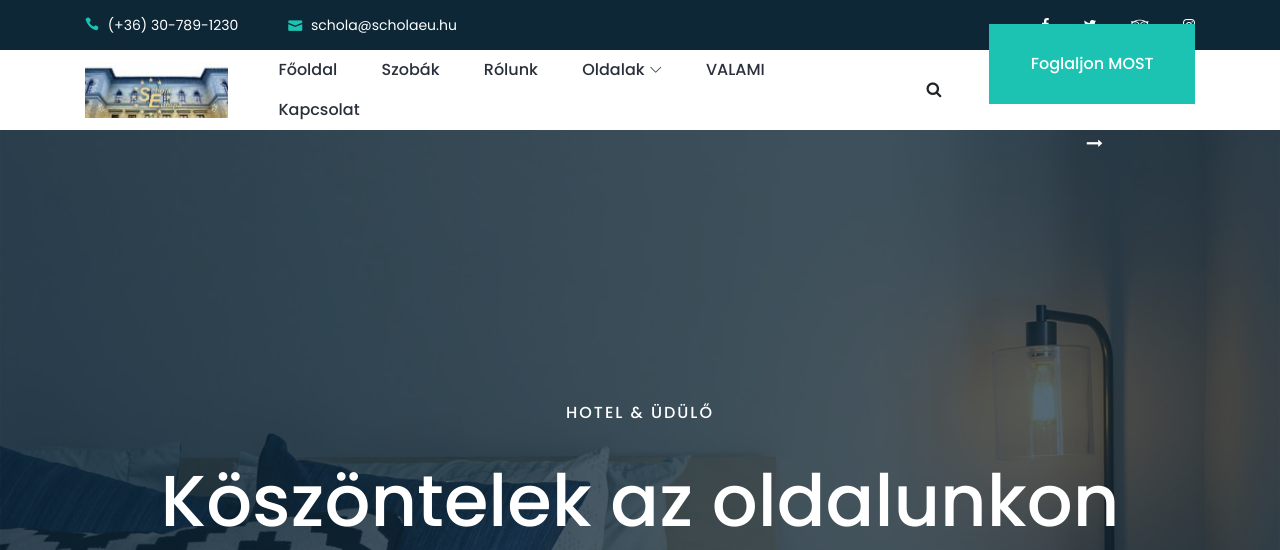
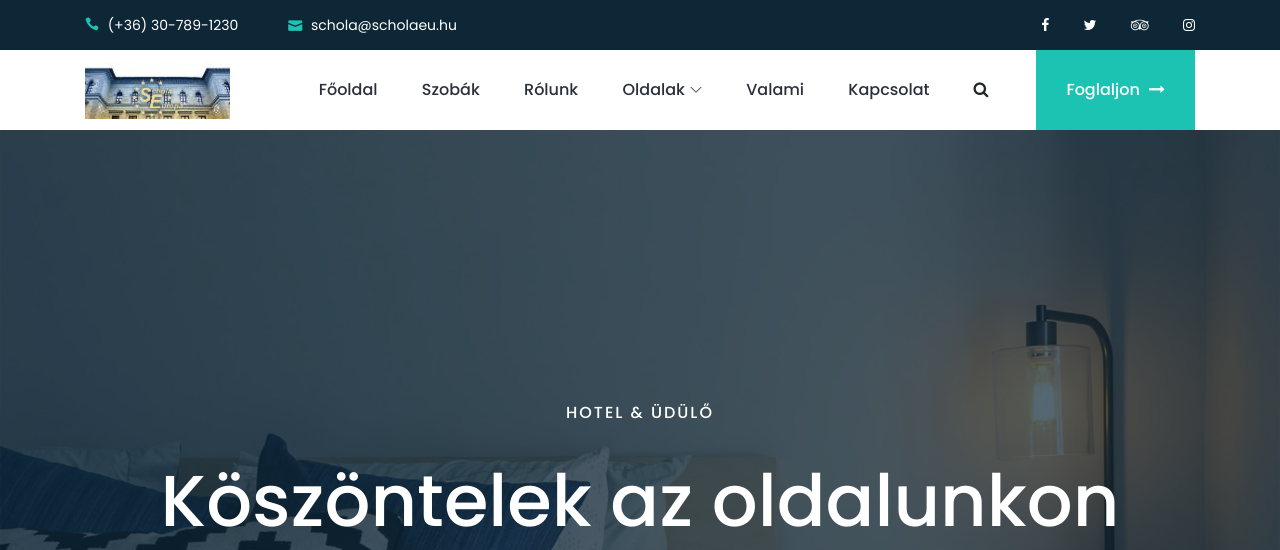
Before and after one commit to PepeHUN12/Hotel-Project02, a PHP site: page /index.php in a window 1280 px wide. Shown: the top 550 px of the page. Run offline with PHP 8.4, Linux system fonts and the light colour scheme; some web fonts are replaced.

Commit message:
Update header.php

```diff
--- a/Hotel-Project/header.php
+++ b/Hotel-Project/header.php
@@ -84,7 +84,7 @@
                                             </li>
                                         </ul>
                                     </li>
-                                    <li><a href="#">vALAMI</a></li>
+                                    <li><a href="#">valami</a></li>
                                     <li><a href="./contact.php">Kapcsolat</a></li>
                                 </ul>
 
@@ -95,7 +95,7 @@
 
                                 <!-- Book Now -->
                                 <div class="book-now-btn ml-3 ml-lg-5">
-                                    <a href="room.php">Foglaljon MOST <i class="fa fa-long-arrow-right" aria-hidden="true"></i></a>
+                                    <a href="room.php">Foglaljon <i class="fa fa-long-arrow-right" aria-hidden="true"></i></a>
                                 </div>
                             </div>
                             <!-- Nav End -->
```
